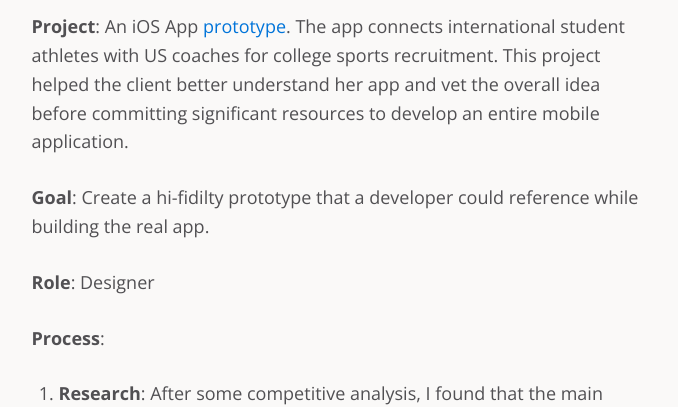
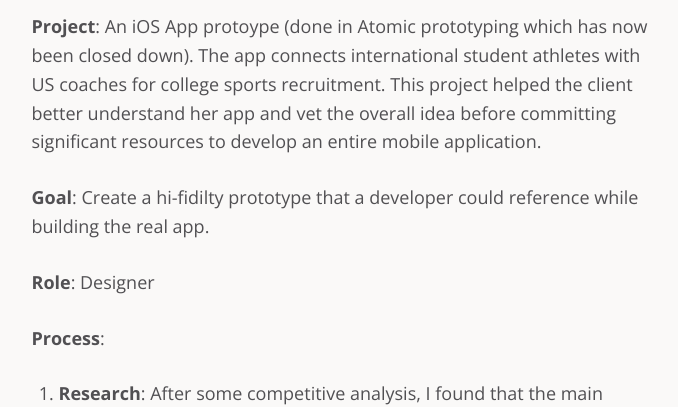
Before and after one commit to wailingwombat/wailingwombat.github.io, a Jekyll site: the page built from projects/pass-sport.md, in a window 1280 px wide and 900 px high, cut to the strip 493-900 px from the top of the window. Shown: the whole strip, without its empty margins (296-974 px from the left). Built offline with Jekyll 4.4.1, drawn with Linux system fonts in a browser that asks for light colours; some of the changed text lies outside the part shown.

Commit message:
update old links

```diff
--- a/projects/pass-sport.md
+++ b/projects/pass-sport.md
@@ -5,7 +5,7 @@
 
 ![pass-sport](/images/bigshots-pass.png)
 
-**Project**: An iOS App [prototype](http://bit.ly/PassSportPrototype). The app connects international student athletes with US coaches for college sports recruitment. This project helped the client better understand her app and vet the overall idea before committing significant resources to develop an entire mobile application.
+**Project**: An iOS App protoype (done in Atomic prototyping which has now been closed down). The app connects international student athletes with US coaches for college sports recruitment. This project helped the client better understand her app and vet the overall idea before committing significant resources to develop an entire mobile application.
 
 **Goal**: Create a hi-fidilty prototype that a developer could reference while building the real app.
 
@@ -40,9 +40,10 @@
 
 
 **Final Output**:
-See the [demo](http://bit.ly/PassSportPrototype)
+See the ~[demo](http://bit.ly/PassSportPrototype)~ (done in Atomic prototyping which has now been closed down)
 ![pass-sport](/images/passport_overview.gif)
 
+See the Pas-sport [social media](https://www.instagram.com/passportathlete/?hl=en)
 
 **Learnings**:
 - **Design around the content**. In this case of a sports application this is especially important since the content is the value proposition.
```
